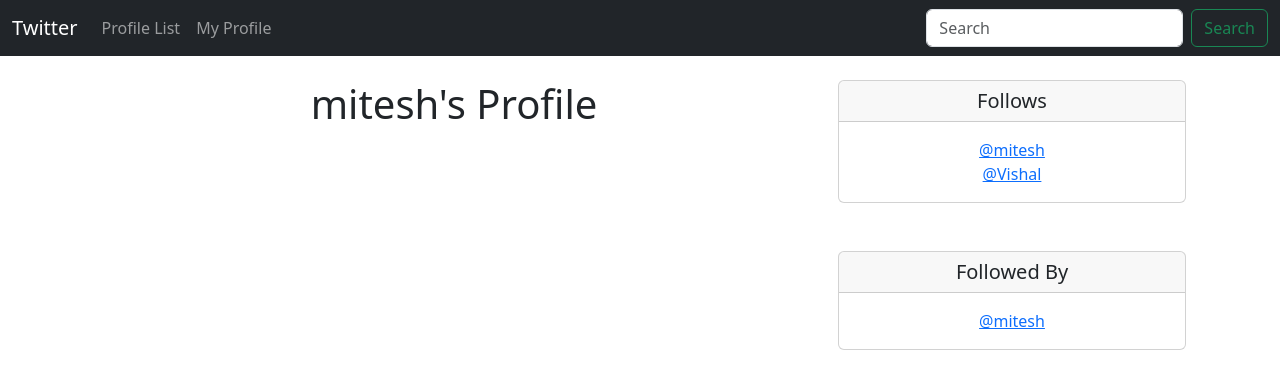
After one commit to miteshtiwary123/twitter_clone, a Django app: page /profile/1 in a window 1280 px wide. The commit adds this page. Shown: the top 389 px of the page. Run offline with Django 4.2, Linux system fonts and the light colour scheme; a user stored in the database is signed in; data comes from the database, SQL or seed files in the repository; both versions use the stored data as it was after the commit.

Commit message:
added my_profile page

```diff
--- a/twitter/templates/navbar.html
+++ b/twitter/templates/navbar.html
@@ -9,6 +9,11 @@
           <li class="nav-item">
             <a class="nav-link" href="{% url 'profile_list' %}">Profile List</a>
           </li>
+          {% if user.is_authenticated %}
+          <li class="nav-item">
+            <a class="nav-link" href="{% url 'profile' request.user.id %}">My Profile</a>
+          </li>
+          {% endif %}
         </ul>
         <form class="d-flex" role="search">
           <input class="form-control me-2" type="search" placeholder="Search" aria-label="Search">
--- /dev/null
+++ b/twitter/templates/profile.html
@@ -0,0 +1,41 @@
+{% extends 'base.html' %}
+
+{% block content %}
+
+{% if profile %}
+    <div class="container text-center">
+        <div class="row">
+            <div class="col-8">
+                <h1>{{ profile.user.username}}'s Profile</h1>
+            </div>
+            <div class="col-4">
+                <div class="card">
+                    <h5 class="card-header">Follows</h5>
+                    <div class="card-body">
+                      <p class="card-text">
+                        {% for following in profile.follows.all %}
+                            <a href="{% url 'profile' following.user.id %}">@{{ following }} </a><br/>
+                        {% endfor %}
+                      </p>
+                    </div>
+                  </div>
+                <br/><br/>
+
+                <div class="card">
+                    <h5 class="card-header">Followed By</h5>
+                    <div class="card-body">
+                      <p class="card-text">
+                        {% for following in profile.followed_by.all %}
+                            <a href="{% url 'profile' following.user.id %}">@{{ following }} </a><br/>
+                        {% endfor %}
+                      </p>
+                    </div>
+                </div>
+            </div>
+        </div>
+    </div>
+
+
+{% endif %}
+
+{% endblock content %}
--- a/twitter/templates/profile_list.html
+++ b/twitter/templates/profile_list.html
@@ -15,7 +15,7 @@
                 <div class="col-md-8">
                     <div class="card-body">
                     <h5 class="card-title">{{ profile.user.username }}</h5>
-                    <p class="card-text">@{{ profile.user.username|lower }}</p> <br/><br/>
+                    <p class="card-text"><a href="{% url 'profile' profile.user.id %}">@{{ profile.user.username|lower }}</a></p> <br/><br/>
                     <p class="card-text"><small class="text-body-secondary">Last updated: {{ profile.date_modified }}</small></p>
                     </div>
                 </div>
--- a/twitter/urls.py
+++ b/twitter/urls.py
@@ -4,4 +4,5 @@ from . import views
 urlpatterns = [
     path('', views.home, name='home'),
     path('profile_list/', views.profile_list, name='profile_list'),
+    path('profile/<int:pk>', views.profile, name='profile'),
 ]
--- a/twitter/views.py
+++ b/twitter/views.py
@@ -12,3 +12,10 @@ def profile_list(request):
     else:
         messages.success(request, ("You must be loggedin to see this page.."))
         return redirect('home')
+
+def profile(request, pk):
+    if request.user.is_authenticated:
+        profile = Profile.objects.get(user_id=pk)
+        return render(request, 'profile.html', {"profile":profile})
+    else:
+        messages.success(request, ("You must be loggedin to see this page.."))
```
Also changed, not shown: db.sqlite3.
